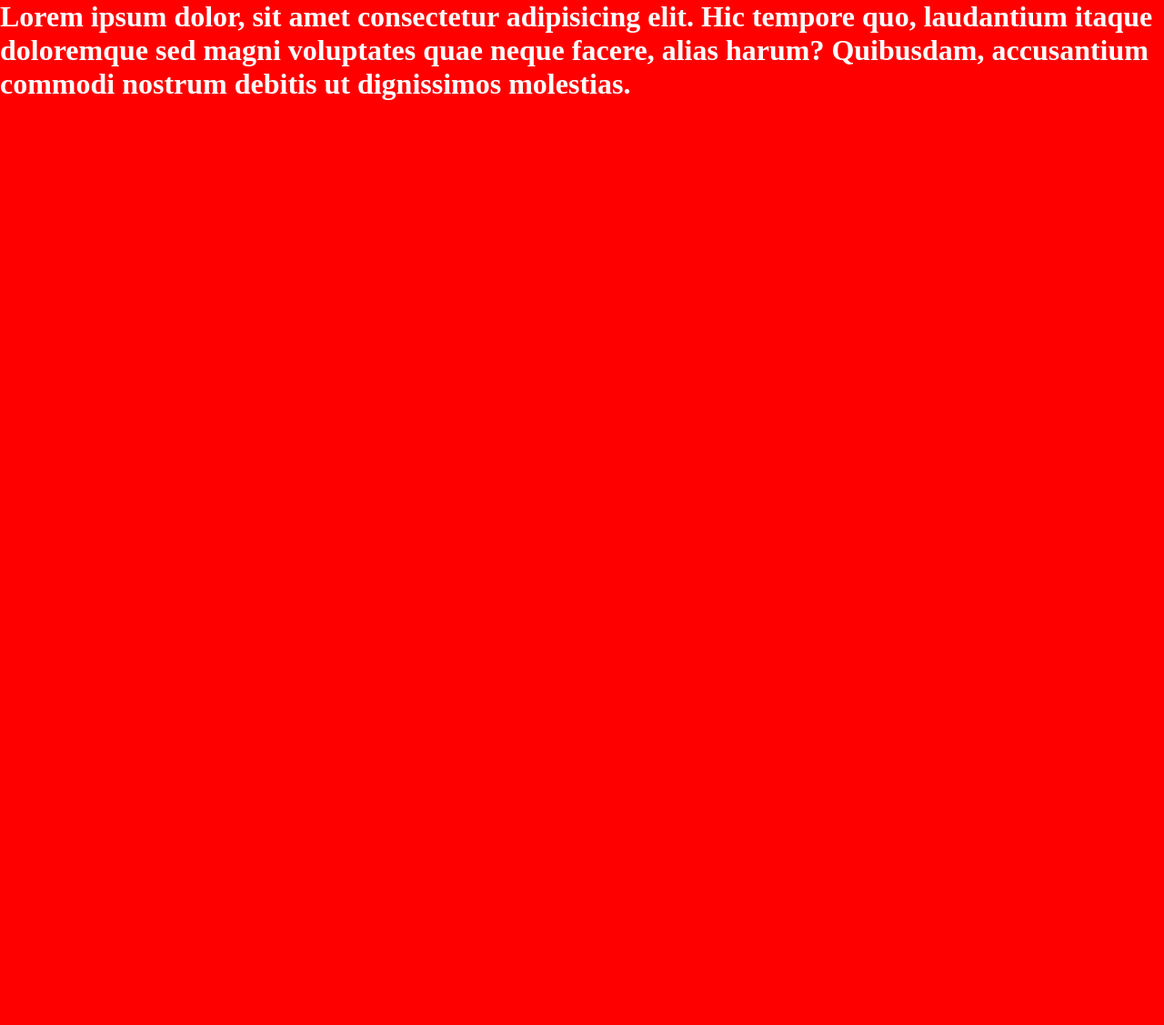
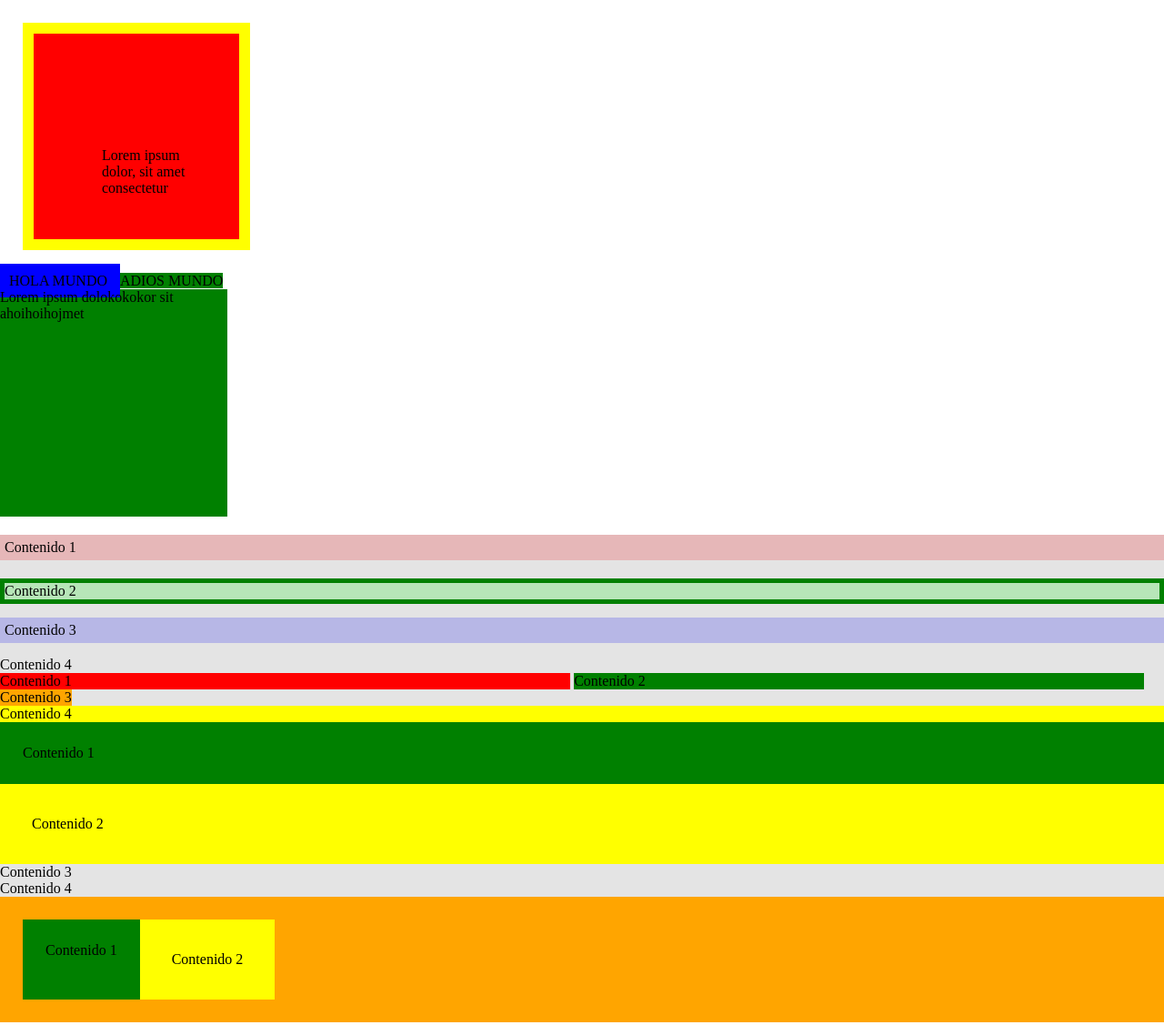
Before and after one commit to MarlonTMF/TecWeb_CSS_Longitude, a plain HTML site: page index.html in a window 1280 px wide. Shown: the top 1127 px of the page at 91% size. Drawn offline with Linux system fonts and the light colour scheme.

Commit message:
Implementacion completa

```diff
--- a/index.html
+++ b/index.html
@@ -5,6 +5,9 @@
     <meta name="viewport" content="width=device-width, initial-scale=1.0">
     <title>Document</title>
     <style>
+
+
+
         body{
             margin:0;
         }
@@ -14,6 +17,8 @@
             font-size: 5px;
         }
         */
+
+        /*
         .forma1{
             background-color: red;
             width: 100vw;
@@ -29,14 +34,161 @@
             font-size: 16px;
             color: white;
         }
+            */
+
+        .forma1{
+            width: 250px;
+            height: 250px;
+            background-color: red;
+
+
+            /*
+            padding-top: 125px;
+            padding-bottom: 125px;
+            padding-left: 125px;
+            padding-right: 125px;
+            border-top: 125px;
+            */
+
+            /*funciona en sentido horario*/
+            padding: 125px 50px 25px 75px;
+            border-top: 15px solid orange;
+            border-right: 20px solid orange;
+            border: 12px solid yellow;
+            margin: 25px;
+        }
+        .forma2{
+            width: 250px;
+            height: 250px;
+            background-color: green;
+        }
+
+
+
+        /*span es elemento de linea , no es elemento de caja
+        con lo que no toma en cuenta el width y el height*/
+        .span1{
+            background-color: blue;
+            padding: 10px;
+        }
+        .span2{
+            background-color: green;
+        }
+
+
+
+
+
+.contenedor{
+    background-color: rgba(122,123,123, 0.2);
+}
+.uno1{
+    background-color: rgba(234,3,5,0.2);
+    padding: 5px;
+    margin-top: 20px;
+    margin-bottom: 20px;
+}
+.dos1{
+    background-color: rgba(2,234,5,0.2);
+    border: 5px solid green;
+    margin-top: 5px;
+    margin-bottom: 5px;
+}
+.tres1{
+    background-color: rgba(4,3,234,0.2);
+    padding: 5px;
+    margin-top: 15px;
+    margin-bottom: 15px;
+}
+
+
+    body{
+        margin:0;
+    }
+    .uno2{
+        background-color: red ;
+        width: 49%;
+        display:inline-block;
+    }
+    .dos2{
+        background-color: green ;
+        width: 49%;
+        display:inline-block;
+    }
+    .tres2{
+        background-color: orange ;
+        display:inline-block;
+    }
+    .cuatro2{
+        background-color: yellow;
+        display: block;
+    }
+
+    *{
+        /*box-sizing: content-box;*/
+        box-sizing: border-box; /*medidas por bordes y no por contenido*/
+        margin: 0px; /* establece reglas , que normaliza el comportamiento , deshaciendo las que son causadas los navegadores */
+    }
+    .contenedor3{
+        display:flex;
+        background-color: orange;
+        padding: 25px;
+    }
+
+    .uno3{
+        background-color: green;
+        padding: 25px;
+    }
+    .dos3{
+        background-color: yellow;
+        padding: 35px;
+    }
+
     </style>
 </head>
 <body>
     <div class="forma1">
-        Lorem ipsum dolor, sit amet consectetur adipisicing elit. Hic tempore quo, laudantium itaque doloremque sed magni voluptates quae neque facere, alias harum? Quibusdam, accusantium commodi nostrum debitis ut dignissimos molestias.
+        Lorem ipsum dolor, sit amet consectetur
     </div>
+    <span class="span1">
+        HOLA MUNDO
+    </span>
+    <span class="span2">
+        ADIOS MUNDO
+    </span>
+
     <div class="forma2">
-        Lorem ipsum dolokokokor sit ahoihoihojmet consectetur adipisicing elit. Autem, dolorum nostrum! Animi suscipit soluta nostrum obcaecati maxime fugit, aut eos placeat sit reiciendis voluptatibus minima harum dolore architecto corporis sapiente!
+        Lorem ipsum dolokokokor sit ahoihoihojmet
+    </div>
+
+    <div class="contenedor">
+        <div class="uno1">Contenido 1</div>
+        <div class="dos1">Contenido 2</div>
+        <div class="tres1">Contenido 3</div>
+
+        <span class="cuatro1">Contenido 4</span>
+    </div>
+
+    <div class="contenedor">
+        <div class="uno2">Contenido 1</div>
+        <div class="dos2">Contenido 2</div>
+        <div class="tres2">Contenido 3</div>
+
+        <span class="cuatro2">Contenido 4</span>
+    </div>
+
+
+    <div class="contenedor">
+        <div class="uno3">Contenido 1</div>
+        <div class="dos3">Contenido 2</div>
+        <div class="tres3">Contenido 3</div>
+
+        <span class="cuatro3">Contenido 4</span>
+    </div>
+
+    <div class="contenedor3">
+        <div class="uno3">Contenido 1</div>
+        <div class="dos3">Contenido 2</div>
     </div>
 
 </body>
```
